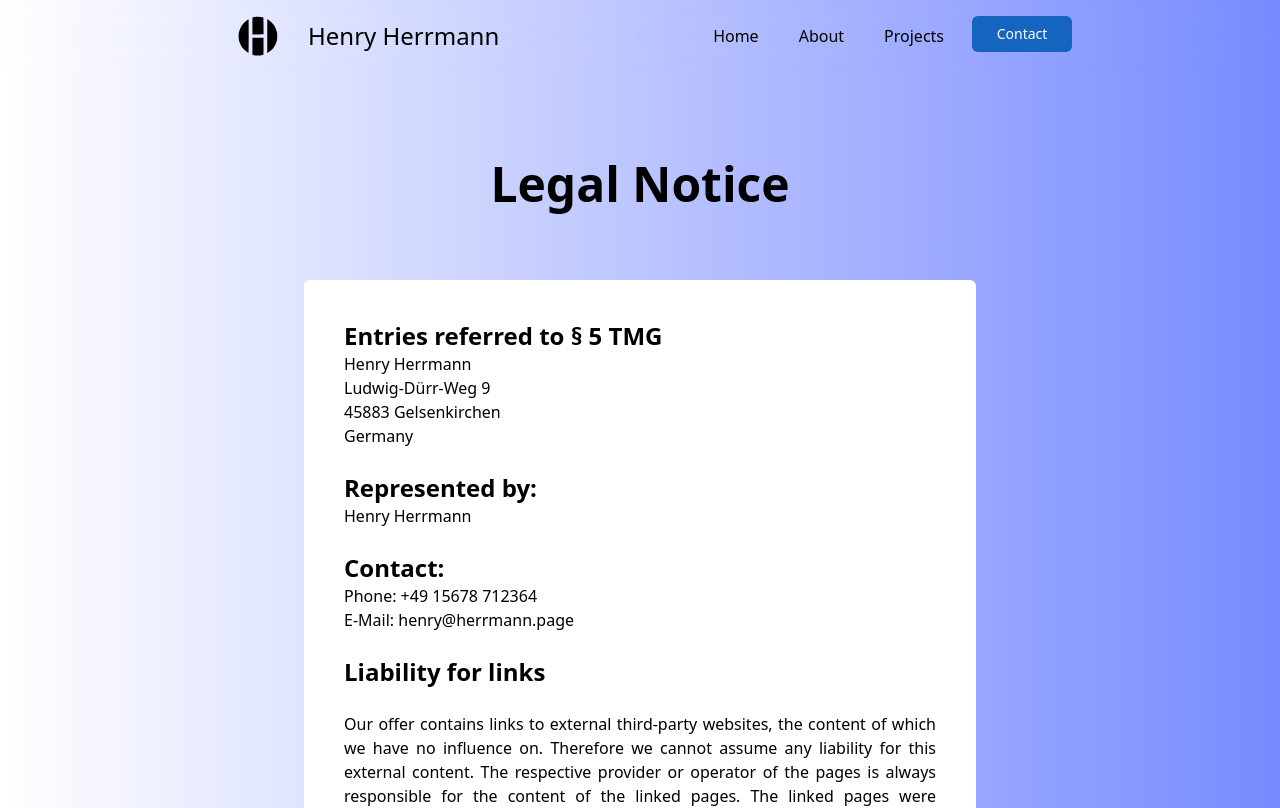
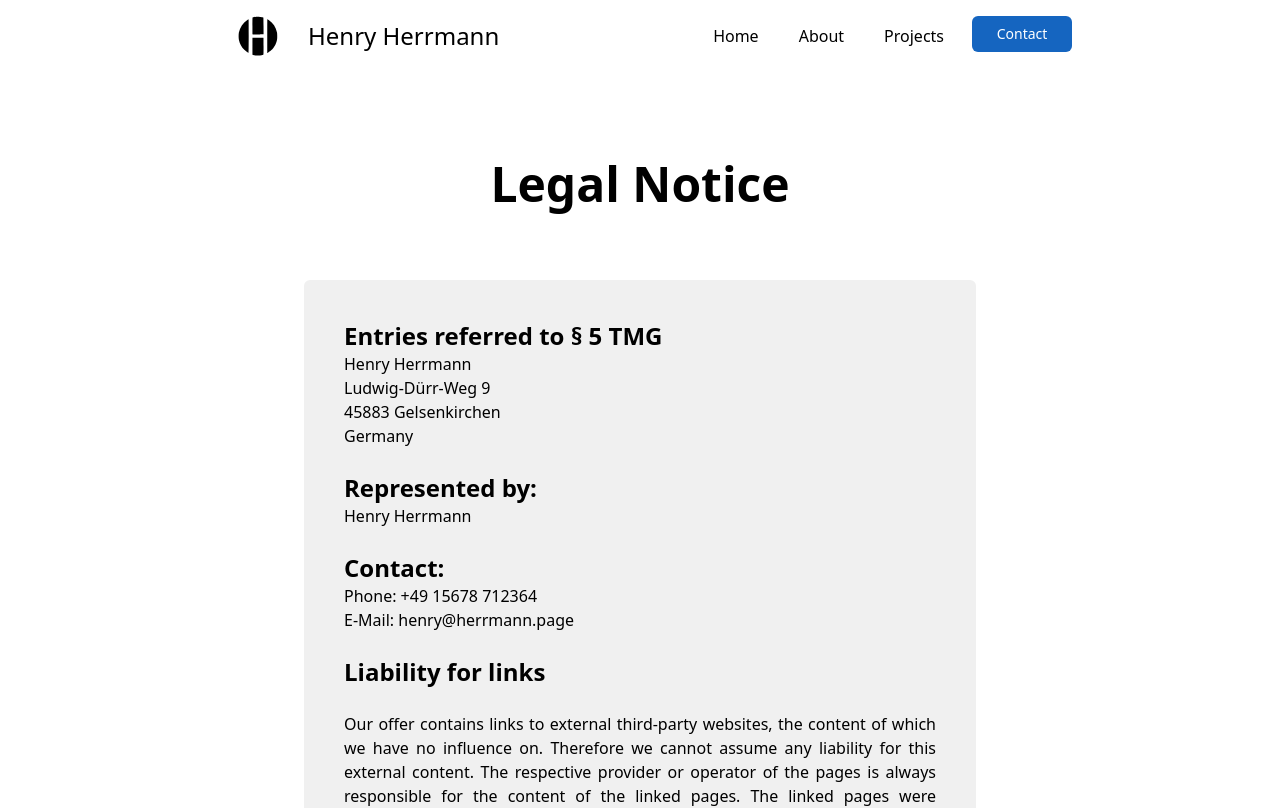
Before and after one commit to henry-herrmann/portfolio-site-v2, a Next.js app: page /legal-notice in a window 1280 px wide. Shown: the top 808 px of the page. Built offline with nearby package versions, Linux system fonts and the light colour scheme.

Commit message:
Style changes

```diff
--- a/components/LandingTitle.js
+++ b/components/LandingTitle.js
@@ -21,7 +21,7 @@ export default function LandingTitle(){
                 <div className="flex justify-center items-center mt-36 sm:mt-48  mb-7 sm:mb-0">
                     <div className='text-center max-w-screen-md xl:mr-[10vw] 2xl:mr-[12vw]'>
                         <h1 className='w-auto font-bold text-slate-900 text-3xl md:text-5xl mb-6 mr-4 ml-4 fade-animation transition-opacity duration-[1200ms] delay-100 opacity-0 motion-reduce:transition-none'>Henry Herrmann Software Developer</h1>
-                        <p className='text-lg md:text-xl font-light fade-animation transition-opacity duration-[1200ms] delay-[200ms] opacity-0 motion-reduce:transition-none'>Student, programmer and lead developer at <Link className="hover:underline" href="https://rjks.us">RJKS</Link></p>
+                        <p className='text-lg md:text-xl font-light mr-4 ml-4 fade-animation transition-opacity duration-[1200ms] delay-[200ms] opacity-0 motion-reduce:transition-none'>Student, programmer and lead developer at <Link className="hover:underline" href="https://rjks.us">RJKS</Link></p>
                         <div className='sm:flex sm:justify-center w-[100vw] sm:w-auto fade-animation transition-opacity duration-[1200ms] delay-[300ms] opacity-0 motion-reduce:transition-none'>
                             <div className='mt-10 sm:m-3 sm:mt-7 w-[70vw] sm:w-auto mr-[15vw] ml-[15vw]'><SecondaryButton text='Github Profile' href="https://github.com/henry-herrmann" /></div>
                             <div className='mt-4 sm:m-3 sm:mt-7 ww-[70vw] sm:w-auto mr-[15vw] ml-[15vw]'><PrimaryButton text='Contact me' href="mailto:henry@herrmann.page"/></div>
--- a/components/block/BlockContent.js
+++ b/components/block/BlockContent.js
@@ -1,7 +1,7 @@
 export default function BlockHeading(props) {
     return (
        <div className='flex justify-center mb-14'>
-            <div className='flex w-[80vw] md:w-auto justify-center bg-white rounded-md'>
+            <div className='flex w-[80vw] md:w-auto justify-center bg-herrmann-gray-light rounded-md'>
                 <div className='max-w-2xl text-justify  p-10'>
                     {props.children}
                 </div>
--- a/pages/index.js
+++ b/pages/index.js
@@ -39,7 +39,8 @@ export default function Home(/*{ json }*/) {
         <meta property="og:site_name" content="Software Developer" key="ogsitename" />
         <meta property="og:title" content="Henry Herrmann" key="ogtitle" />
         <meta property="og:description" content="Producing reliable software products including mobile apps, REST APIs, etc." key="ogdesc" />
-        <link rel="icon" href="/logo/logo_white.svg" />
+        <link href="/icons/logo.svg" rel="icon" media="(prefers-color-scheme: light)" />
+        <link href="/icons/logo_white.svg" rel="icon" media="(prefers-color-scheme: dark)" />
       </Head>
       <LandingHeader />
       <LandingTitle />
--- a/pages/legal-notice.js
+++ b/pages/legal-notice.js
@@ -14,7 +14,7 @@ export default function Home() {
                 <meta name="viewport" content="width=device-width, initial-scale=1.0" />
                 <link rel="icon" href="/logo/logo.jpg" />
             </Head>
-            <div className='min-h-screen bg-gradient-to-r from-gradient-1 2 to-gradient-2'>
+            <div className='min-h-screen'>
                 <LandingHeader />
                 <div className="flex justify-center flex-col mb-14">
                     <div className='flex justify-center'>
```
Also changed, not shown: public/logo/logo_cropped.svg (added).
